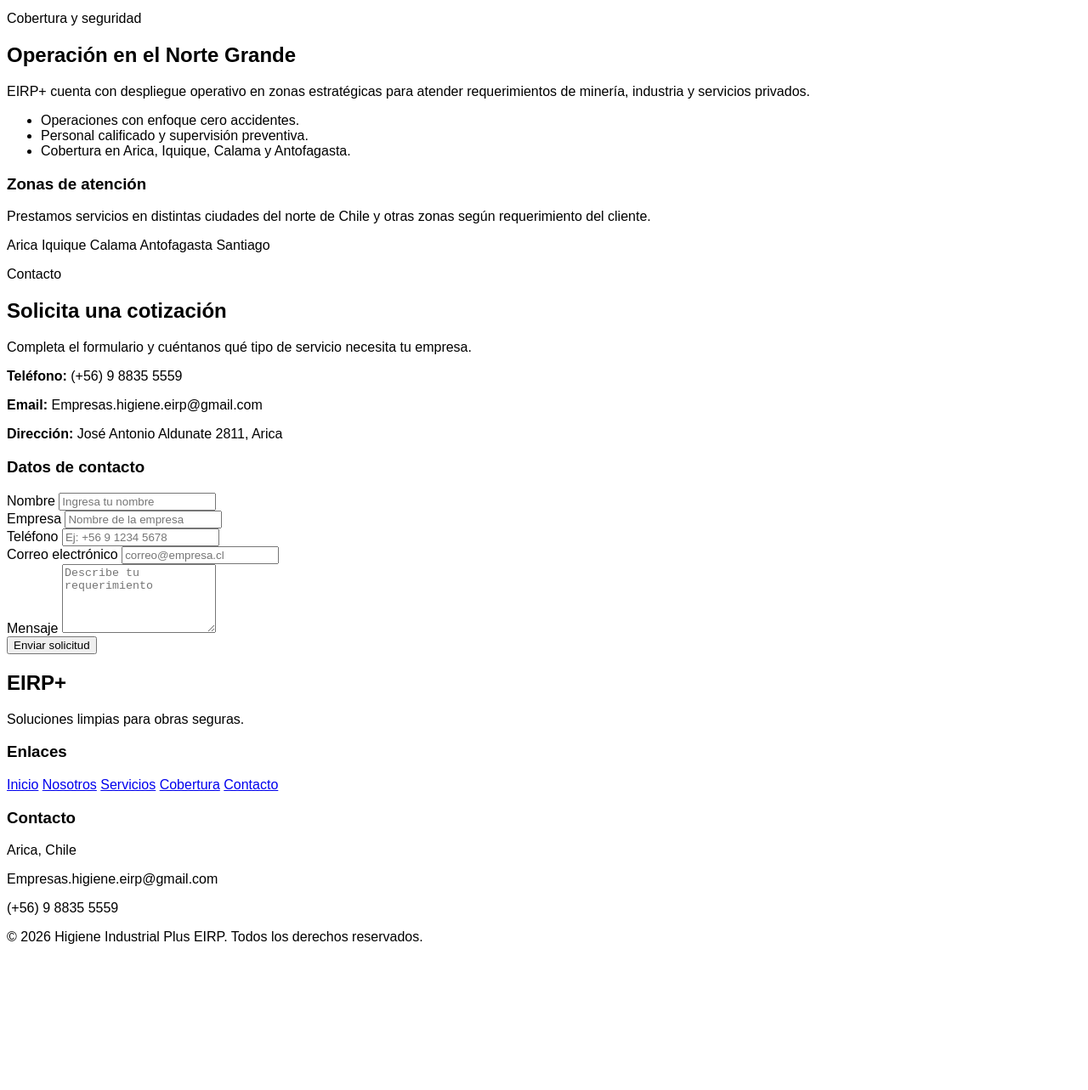
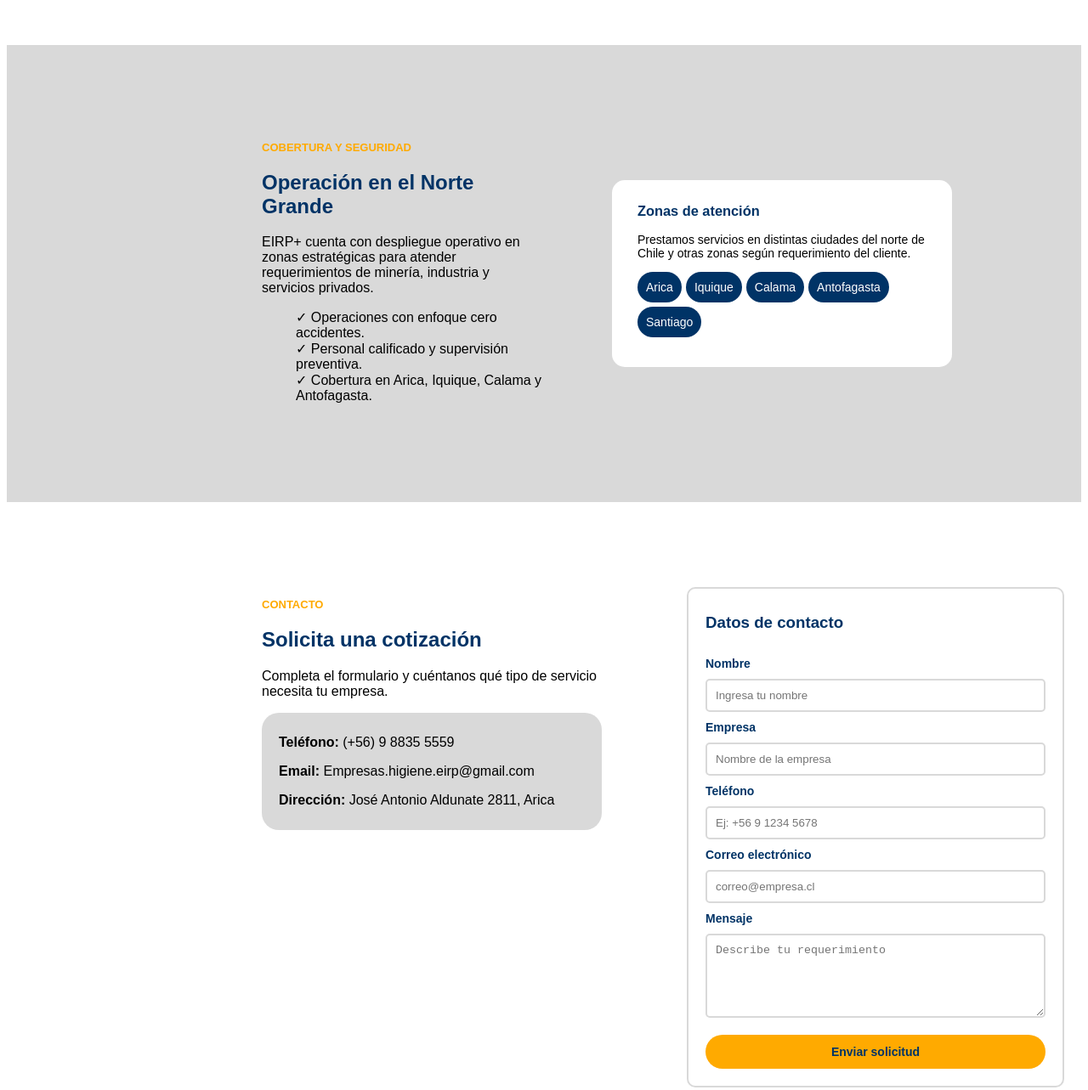
Before and after one commit to p4t000/Actividad_3, a plain HTML site: page index.html in a window 1280 px wide. Shown: the part 2167-3450 px from the top of the page at 85% size. Before the commit the page ends 3295 px from the top, so only its background shows below. Drawn offline with Linux system fonts and the light colour scheme.

Commit message:
feat: mockup terminado

```diff
--- a/css/styles.css
+++ b/css/styles.css
@@ -162,3 +162,171 @@
   margin: 2rem 2rem 2rem 0rem;
   width: 28rem;
 }
+
+.nuestros-servicios {
+  margin-top: 10rem;
+  margin-bottom: 10rem;
+}
+
+.cajas2 {
+  border-radius: 1.5rem;
+  border: solid;
+  border-color: #D9D9D9;
+  border-width: .2rem;
+  background-color: white;
+  padding: 3.2rem 2rem 2rem 2rem;
+  margin: 2rem 2rem 2rem 0rem;
+  width: 28rem;
+  font-size: 1.4rem;
+}
+
+.cajas2 span {
+  padding: 1.2rem 1.5rem;
+  margin-top: 2rem;
+  border-radius: .8rem;
+  background-color: #A3D9A5;
+}
+
+.cobertura {
+  padding: 10rem 0rem;
+  background-color: #D9D9D9;
+  display: flex;
+  align-items: center;
+}
+
+.cobertura ul li {
+  list-style: none;
+}
+
+.cobertura-texto {
+  flex-basis: 50%;
+  margin-right: 8rem;
+}
+
+.zonas-atencion {
+  border-radius: 1.5rem;
+  padding: 1rem 3rem 3rem 3rem;
+  background-color: white;
+  width: 40rem;
+  font-size: 1.4rem;
+}
+
+.ciudades {
+  display: flex;
+  flex-wrap: wrap;
+  font-size: 1.4rem;
+}
+
+.ciudades span {
+  padding: 1rem;
+  border-radius: 2rem;
+  background-color: #003366;
+  color: white;
+  margin-right: .5rem;
+  margin-bottom: .5rem;
+}
+
+.contacto {
+  display: flex;
+  padding: 10rem 0rem;
+  margin-left: 30rem;
+}
+
+.contacto-texto {
+  width: 40rem;
+  margin-right: 10rem;
+}
+
+.datos-empresa {
+  border-radius: 2rem;
+  background-color: #D9D9D9;
+  padding: 1rem 2rem;
+}
+
+.contacto-formulario {
+  border: solid;
+  border-radius: 1rem;
+  border-color: #D9D9D9;
+  border-width: .2rem;
+  padding: 1rem 2rem 2rem 2rem;
+}
+
+.formulario {
+  display: flex;
+  flex-direction: column;
+  width: 40rem;
+  margin: 0 auto;
+}
+
+.formulario label {
+  margin: 1rem 0rem;
+  font-size: 1.4rem;
+  font-weight: bold;
+}
+
+.formulario input, textarea {
+  padding: 1rem;
+  border-radius: .5rem;
+  border: solid;
+  border-color: #D9D9D9;
+  border-width: .2rem;
+}
+
+.button {
+  margin-top: 2rem;
+  padding: 1.2rem;
+  border-radius: 2rem;
+  background-color: #FFAA00;
+  color: #003366;
+  font-weight: bold;
+  font-size: 1.4rem;
+  border: none;
+}
+
+footer {
+  background-color: #003366;
+  color: white;
+  padding: 5rem 30rem 2rem 30rem;
+  display: flex;
+  flex-direction: column;
+  align-items: center;
+}
+
+.footer-contenido {
+  display: flex;
+  justify-content: space-between;
+  width: 100%;
+}
+
+.footer-enlaces {
+  display: flex;
+  flex-direction: column;
+  margin-bottom: 2rem;
+}
+
+.footer-enlaces a {
+  text-decoration: none;
+  color: white;
+  margin: .5rem 0rem;
+  font-size: 1.4rem;
+}
+
+.footer-info h2 {
+  color: #FFAA00;
+}
+
+.footer-info p {
+  font-size: 1.4rem;
+}
+
+.footer-contacto p {
+  font-size: 1.4rem;
+}
+
+.footer-copy {
+  border-top: solid .1rem #D9D9D9;
+}
+
+.footer-copy p {
+  font-size: 1.2rem;
+}
--- a/index.html
+++ b/index.html
@@ -41,14 +41,16 @@
           operativa 24/7 en el Norte Grande.
         </p>
 
-        <a class="banner-enlace1 texto-azul texto-centrado" href="#">Solicitar cotización</a>
+        <a class="banner-enlace1 texto-azul texto-centrado" href="#"
+          >Solicitar cotización</a
+        >
         <a class="banner-enlace2" href="#">Ver servicios</a>
       </div>
     </header>
     <!--Fin Header-->
 
     <!--Inicio nosotros-->
-
+    <main>
       <article class="nosotros">
         <section class="nosotros-texto">
           <p class="texto-naranja texto-centrado">NOSOTROS</p>
@@ -94,7 +96,9 @@
 
             <h3 class="texto-azul">Respuesta 24/7</h3>
 
-          <p>Atención rápida para emergencias operativas en ciudad y faena.</p>
+            <p>
+              Atención rápida para emergencias operativas en ciudad y faena.
+            </p>
           </div>
           <div class="cajas">
             <span class="texto-naranja">03</span>
@@ -111,16 +115,21 @@
       <!--Fin valores-->
 
       <!--Inicio nuestros servicios-->
-    <h2>Nuestros servicios</h2>
+      <article class="nuestros-servicios">
+        <section>
+          <p class="texto-naranja texto-centrado">SERVICIOS</p>
+          <h2 class="texto-centrado texto-azul">Nuestros servicios</h2>
 
-    <p>
-      Soluciones pensadas para empresas que necesitan continuidad, seguridad y
-      eficiencia en sus operaciones.
+          <p class="texto-centrado">
+            Soluciones pensadas para empresas que necesitan continuidad,
+            seguridad y eficiencia en sus operaciones.
           </p>
+        </section>
+        <section class="valores-cajas">
+          <div class="cajas2">
+            <span class="texto-azul">☀</span>
 
-    <div>☀</div>
-
-    <h3>Energía y paneles solares</h3>
+            <h3 class="texto-azul">Energía y paneles solares</h3>
 
             <p>
               Limpieza y mantenimiento de plantas fotovoltaicas para mejorar la
@@ -132,14 +141,15 @@
               <li>Cuidado de superficies</li>
               <li>Mejora del rendimiento energético</li>
             </ul>
+          </div>
+          <div class="cajas2">
+            <span class="texto-azul">⚙</span>
 
-    <div>⚙</div>
-
-    <h3>Mantenimiento y obras civiles</h3>
+            <h3 class="texto-azul">Mantenimiento y obras civiles</h3>
 
             <p>
-      Apoyo en reparaciones, pintura, gasfitería, electricidad y obras menores
-      para instalaciones industriales.
+              Apoyo en reparaciones, pintura, gasfitería, electricidad y obras
+              menores para instalaciones industriales.
             </p>
 
             <ul>
@@ -147,14 +157,16 @@
               <li>Pintura industrial</li>
               <li>Instalaciones eléctricas básicas</li>
             </ul>
+          </div>
 
-    <div>+</div>
+          <div class="cajas2">
+            <span class="texto-azul">+</span>
 
-    <h3>Aseo industrial</h3>
+            <h3 class="texto-azul">Aseo industrial</h3>
 
             <p>
-      Limpieza profunda de plantas, bodegas, talleres, oficinas y espacios de
-      alta exigencia operacional.
+              Limpieza profunda de plantas, bodegas, talleres, oficinas y
+              espacios de alta exigencia operacional.
             </p>
 
             <ul>
@@ -162,102 +174,122 @@
               <li>Habitabilidad minera</li>
               <li>Desengrasado y despeje de áreas críticas</li>
             </ul>
+          </div>
+        </section>
+      </article>
       <!--Fin nuestros servicios-->
 
       <!--Inicio cobertura-->
-    <p>Cobertura y seguridad</p>
+      <article class="cobertura">
+        <section class="cobertura-texto">
+          <p class="texto-naranja texto-centrado">COBERTURA Y SEGURIDAD</p>
 
-    <h2>Operación en el Norte Grande</h2>
+          <h2 class="texto-azul texto-centrado">
+            Operación en el Norte Grande
+          </h2>
+
+          <p class="texto-centrado">
+            EIRP+ cuenta con despliegue operativo en zonas estratégicas para
+            atender requerimientos de minería, industria y servicios privados.
+          </p>
+
+          <ul class="texto-centrado">
+            <li>✓︎ Operaciones con enfoque cero accidentes.</li>
+            <li>✓︎ Personal calificado y supervisión preventiva.</li>
+            <li>✓︎ Cobertura en Arica, Iquique, Calama y Antofagasta.</li>
+          </ul>
+        </section>
+        <section class="zonas-atencion">
+          <h3 class="texto-azul">Zonas de atención</h3>
 
           <p>
-      EIRP+ cuenta con despliegue operativo en zonas estratégicas para atender
-      requerimientos de minería, industria y servicios privados.
+            Prestamos servicios en distintas ciudades del norte de Chile y otras
+            zonas según requerimiento del cliente.
           </p>
-
-    <ul>
-      <li>Operaciones con enfoque cero accidentes.</li>
-      <li>Personal calificado y supervisión preventiva.</li>
-      <li>Cobertura en Arica, Iquique, Calama y Antofagasta.</li>
-    </ul>
-
-    <h3>Zonas de atención</h3>
-
-    <p>
-      Prestamos servicios en distintas ciudades del norte de Chile y otras zonas
-      según requerimiento del cliente.
-    </p>
-
+          <div class="ciudades">
             <span>Arica</span>
             <span>Iquique</span>
             <span>Calama</span>
             <span>Antofagasta</span>
             <span>Santiago</span>
+          </div>
+        </section>
+      </article>
       <!--Fin Cobertura-->
 
       <!--Inicio contacto-->
-    <p>Contacto</p>
+      <article class="contacto">
+        <section class="contacto-texto">
+          <p class="texto-naranja">CONTACTO</p>
 
-    <h2>Solicita una cotización</h2>
+          <h2 class="texto-azul">Solicita una cotización</h2>
 
           <p>
             Completa el formulario y cuéntanos qué tipo de servicio necesita tu
             empresa.
           </p>
-
+          <div class="datos-empresa">
             <p><strong>Teléfono:</strong> (+56) 9 8835 5559</p>
             <p><strong>Email:</strong> Empresas.higiene.eirp@gmail.com</p>
             <p><strong>Dirección:</strong> José Antonio Aldunate 2811, Arica</p>
+          </div>
+        </section>
+        <section class="contacto-formulario">
+          <form class="formulario">
+            <h3 class="texto-azul">Datos de contacto</h3>
 
-    <form>
-      <h3>Datos de contacto</h3>
+            <label for="nombre" class="texto-azul">Nombre</label>
+            <input id="nombre" type="text" placeholder="Ingresa tu nombre" />
 
-      <div>
-        <label for="nombre">Nombre</label>
-        <input id="nombre" type="text" placeholder="Ingresa tu nombre" />
-      </div>
+            <label for="empresa" class="texto-azul">Empresa</label>
+            <input type="text" placeholder="Nombre de la empresa" />
 
-      <div>
-        <label for="empresa">Empresa</label>
-        <input type="text" placeholder="Nombre de la empresa" />
-      </div>
+            <label for="telefono" class="texto-azul">Teléfono</label>
+            <input type="tel" placeholder="Ej: +56 9 1234 5678" />
 
-      <div>
-        <label for="telefono">Teléfono</label>
-        <input type="tel" placeholder="Ej: +56 9 1234 5678" />
-      </div>
+            <label for="email" class="texto-azul">Correo electrónico</label>
+            <input type="email" placeholder="correo@empresa.cl" />
 
-      <div>
-        <label for="email">Correo electrónico</label>
-        <input type="email" placeholder="correo@empresa.cl" />
-      </div>
+            <label for="mensaje" class="texto-azul">Mensaje</label>
+            <textarea
+              rows="5"
+              placeholder="Describe tu requerimiento"
+            ></textarea>
 
-      <div>
-        <label for="mensaje">Mensaje</label>
-        <textarea rows="5" placeholder="Describe tu requerimiento"></textarea>
-      </div>
-
-      <button type="submit">Enviar solicitud</button>
+            <button class="button" type="submit">Enviar solicitud</button>
           </form>
+        </section>
+      </article>
+    </main>
     <!--Fin contacto-->
 
     <!--Inicio footer-->
     <footer>
+      <section class="footer-contenido">
+        <div class="footer-info">
           <h2>EIRP+</h2>
           <p>Soluciones limpias para obras seguras.</p>
-
+        </div>
+        <div class="footer-enlaces">
           <h3>Enlaces</h3>
           <a href="#inicio">Inicio</a>
           <a href="#nosotros">Nosotros</a>
           <a href="#servicios">Servicios</a>
           <a href="#cobertura">Cobertura</a>
           <a href="#contacto">Contacto</a>
-
+        </div>
+        <div class="footer-contacto">
           <h3>Contacto</h3>
           <p>Arica, Chile</p>
           <p>Empresas.higiene.eirp@gmail.com</p>
           <p>(+56) 9 8835 5559</p>
-
-      <p>© 2026 Higiene Industrial Plus EIRP. Todos los derechos reservados.</p>
+        </div>
+      </section>
+      <section class="footer-copy">
+        <p>
+          © 2026 Higiene Industrial Plus EIRP. Todos los derechos reservados.
+        </p>
+      </section>
     </footer>
     <!--Fin footer-->
   </body>
```
Lines whose indentation alone changed are shown as unchanged.
